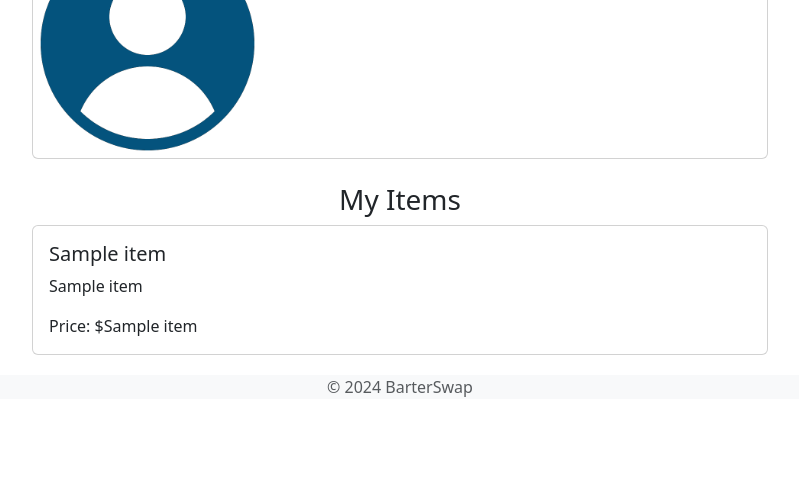
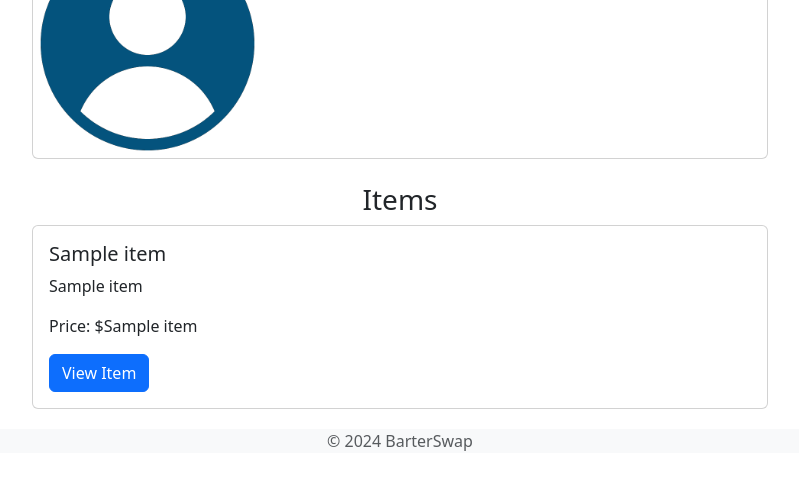
Before and after one commit to berkehanorhon/BarterSwap, a Flask app: template templates/profile.html in a window 1280 px wide. Shown: the part 214-704 px from the top of the page, without its empty margins (240-1039 px from the left). Run offline with Flask 3, Linux system fonts and the light colour scheme; the template is opened without the code that fills it: most values are stand-ins (such as "Sample title", 1, 10 or a date in 2020); some libraries are stand-ins or nearby versions.

Commit message:
view buttons added

```diff
--- a/templates/message.html
+++ b/templates/message.html
@@ -77,7 +77,6 @@
         <h1>{{ username }}</h1>
         {% for message in messages %}
             <div class="message {{ 'user' if message[1] == session["user_id"] else 'other' }}">
-                <span class="sender">{{ message[1] }}</span>
                 <span class="content">{{ message[3] }}</span>
                 <span class="timestamp">{{ message[4].strftime('%H:%M') }}</span>
             </div>
--- a/templates/profile.html
+++ b/templates/profile.html
@@ -18,17 +18,24 @@
                         </div>
                     </div>
                 </div>
-                <h3 class="text-center mt-4">My Items</h3>
+                <h3 class="text-center mt-4">Items</h3>
                 {% for item in items %}
                     <div class="card mt-2">
                         <div class="card-body">
                             <h5 class="card-title">{{ item[2] }}</h5>
                             <p class="card-text">{{ item[3] }}</p>
                             <p class="card-text">Price: ${{ item[5] }}</p>
+                            <button class="btn btn-primary" onclick="redirectToItem({{ item[0] }})">View Item</button>
                         </div>
                     </div>
                 {% endfor %}
+
             </div>
         </div>
     </div>
+    <script>
+        function redirectToItem(itemId) {
+            window.location.href = "/items/" + itemId;
+        }
+    </script>
 {% endblock %}
```
